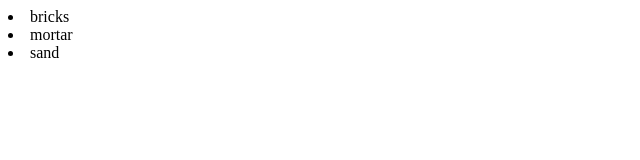
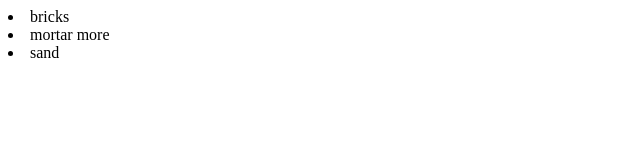
Before and after one commit to niroshann/GitTestRepo, a plain HTML site: page index.html in a window 1280 px wide. Shown: the full height of the page, 0-640 px from the left. Drawn offline with Linux system fonts and the light colour scheme.

Commit message:
modifeid line 5 index.html

```diff
--- a/index.html
+++ b/index.html
@@ -2,7 +2,7 @@
 <body>
 	<div>
 		<li>bricks</li>
-		<li>mortar</li>
+		<li>mortar more</li>
 		<li>sand</li>
 	</div>
 </body>
```
